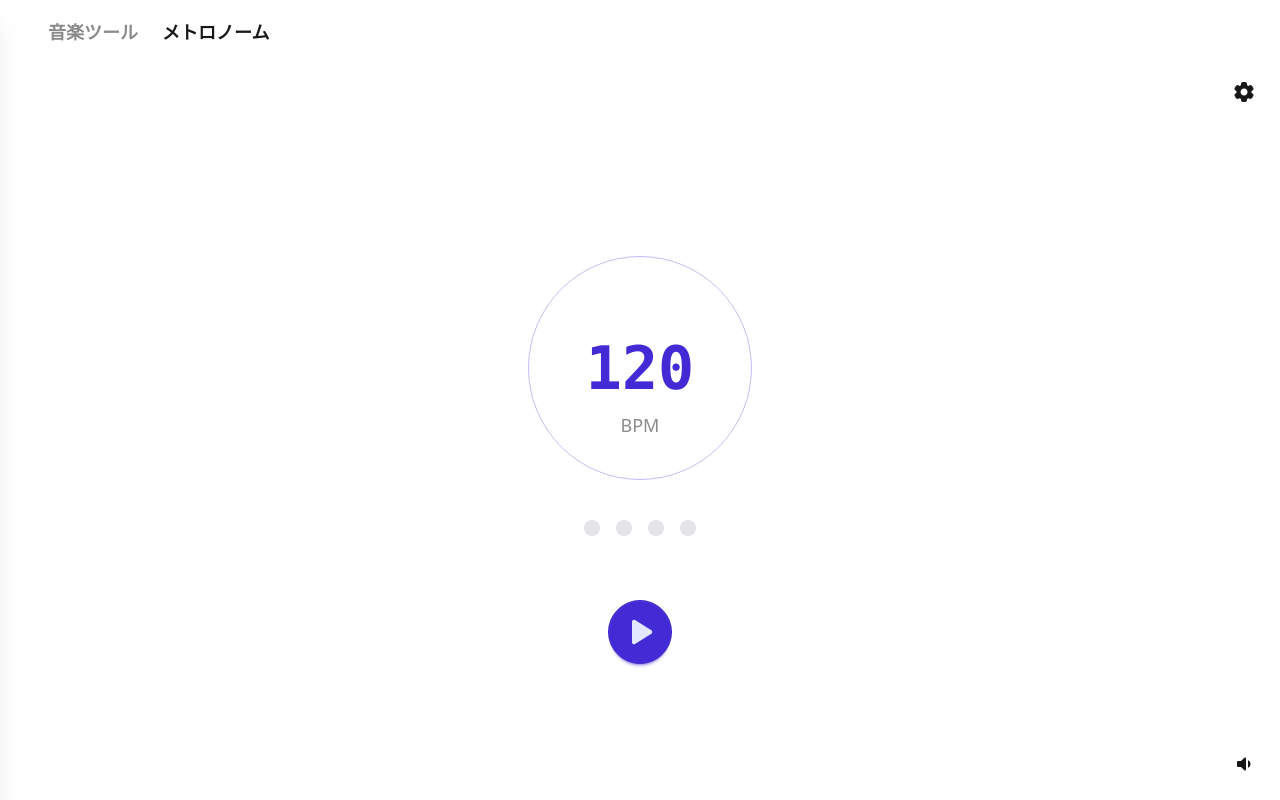
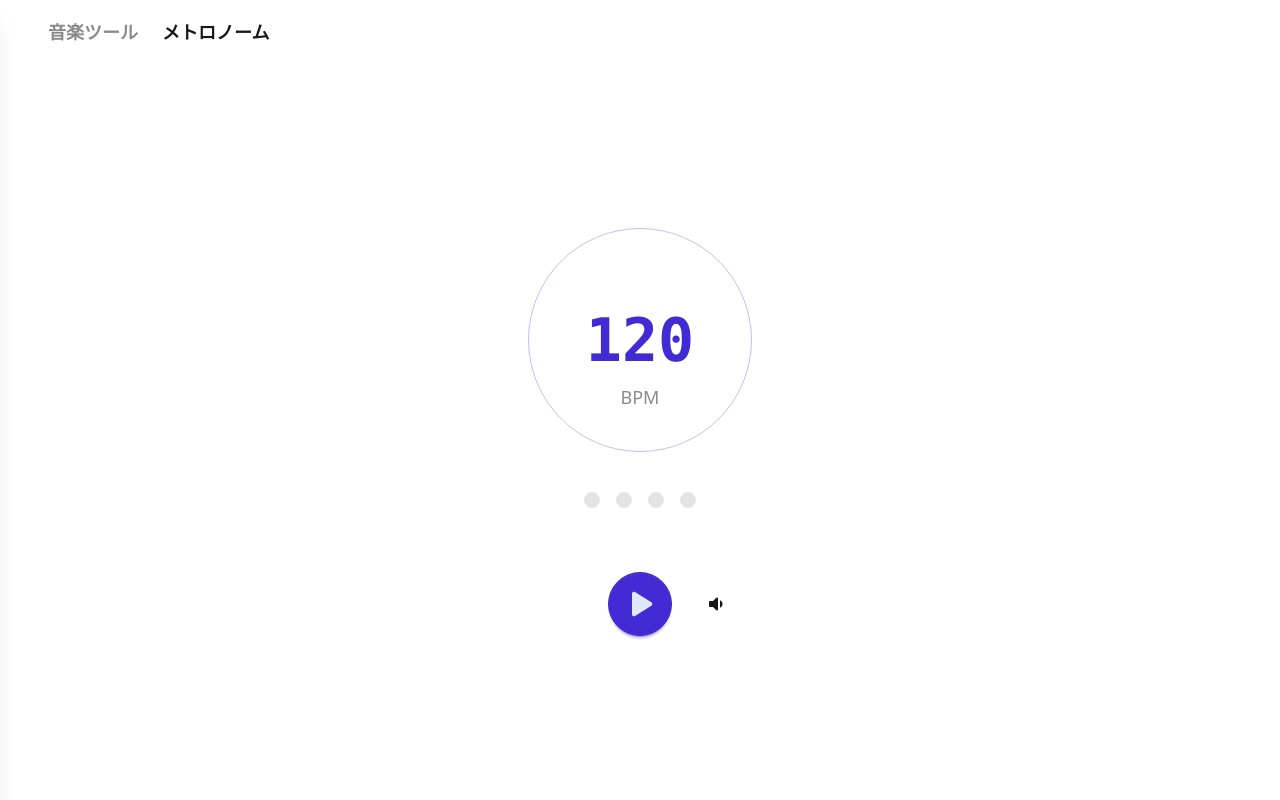
Before and after one commit to ashcolor/music-tools, a React (Vite) app: page / in a window 1280 px wide. Built offline with nearby package versions, Linux system fonts and the light colour scheme; some icons are missing.

Commit message:
add: 音設定

```diff
--- a/src/App.tsx
+++ b/src/App.tsx
@@ -1,7 +1,5 @@
 import Header from "./components/Header";
 import MetronomeApp from "./components/MetronomeApp";
-import SettingsButton from "./components/SettingsButton";
-import VolumeControl from "./components/VolumeControl";
 import { MetronomeProvider } from "./contexts/MetronomeContext";
 
 export default function App() {
@@ -9,11 +7,9 @@ export default function App() {
     <MetronomeProvider>
       <div className="min-h-screen bg-base-100 flex flex-col">
         <Header />
-        <SettingsButton />
         <div className="flex-1 flex items-center justify-center">
           <MetronomeApp />
         </div>
-        <VolumeControl />
       </div>
     </MetronomeProvider>
   );
--- a/src/components/MetronomeApp.tsx
+++ b/src/components/MetronomeApp.tsx
@@ -4,6 +4,7 @@ import { useMetronome, effectiveTargetBpm } from "@/contexts/MetronomeContext";
 import BeatsInput from "./BeatsInput";
 import BeatsDots from "./BeatsDots";
 import TempoEditor from "./TempoEditor";
+import VolumeControl from "./VolumeControl";
 
 export default function MetronomeApp() {
   const { state, actions } = useMetronome();
@@ -33,7 +34,9 @@ export default function MetronomeApp() {
     <div className="grid grid-cols-3 items-center w-full max-w-xl px-4">
       <div className="flex justify-start">{!isIdle && resetButton}</div>
       <div className="flex justify-center">{playPauseButton}</div>
-      <div />
+      <div className="flex justify-end">
+        <VolumeControl />
+      </div>
     </div>
   );
 
--- a/src/components/SettingsButton.tsx
+++ /dev/null
@@ -1,22 +0,0 @@
-import { useRef } from "react";
-import { Icon } from "@iconify/react";
-import SettingsModal from "./SettingsModal";
-
-export default function SettingsButton() {
-  const modalRef = useRef<HTMLDialogElement>(null);
-
-  return (
-    <div className="flex flex-row items-center justify-end gap-2 px-4 py-2">
-      <button
-        type="button"
-        className="btn btn-ghost btn-square"
-        onClick={() => modalRef.current?.showModal()}
-        aria-label="設定"
-      >
-        <Icon icon="material-symbols:settings-rounded" className="size-6" />
-      </button>
-
-      <SettingsModal ref={modalRef} />
-    </div>
-  );
-}
--- a/src/components/SettingsModal.tsx
+++ /dev/null
@@ -1,55 +0,0 @@
-import { forwardRef } from "react";
-import { useMetronome } from "@/contexts/MetronomeContext";
-import type { SoundType } from "@/contexts/MetronomeContext";
-
-const SOUND_TYPES: { value: SoundType; label: string }[] = [
-  { value: "electronic", label: "電子音" },
-  { value: "analog", label: "アナログ" },
-  { value: "woodfish", label: "木魚" },
-];
-
-const SettingsModal = forwardRef<HTMLDialogElement>((_, ref) => {
-  const { state, actions } = useMetronome();
-
-  return (
-    <dialog ref={ref} className="modal">
-      <div className="modal-box">
-        <h3 className="font-bold text-lg mb-4">設定</h3>
-
-        <div className="flex flex-col gap-6">
-          <section className="flex flex-col gap-3">
-            <h4 className="font-bold text-sm">音設定</h4>
-            <div className="flex flex-row items-center gap-3">
-              <label className="label-text text-sm whitespace-nowrap w-20">音の種類</label>
-              <div className="flex flex-row gap-1 flex-wrap">
-                {SOUND_TYPES.map(({ value, label }) => (
-                  <button
-                    key={value}
-                    type="button"
-                    className={`btn btn-sm rounded-full btn-neutral ${state.soundType !== value ? "btn-soft" : ""}`}
-                    onClick={() => actions.setSoundType(value)}
-                  >
-                    {label}
-                  </button>
-                ))}
-              </div>
-            </div>
-          </section>
-        </div>
-
-        <div className="modal-action">
-          <form method="dialog">
-            <button className="btn">閉じる</button>
-          </form>
-        </div>
-      </div>
-      <form method="dialog" className="modal-backdrop">
-        <button>close</button>
-      </form>
-    </dialog>
-  );
-});
-
-SettingsModal.displayName = "SettingsModal";
-
-export default SettingsModal;
--- a/src/components/VolumeControl.tsx
+++ b/src/components/VolumeControl.tsx
@@ -1,6 +1,12 @@
 import { useEffect, useRef, useState } from "react";
 import { Icon } from "@iconify/react";
-import { useMetronome } from "@/contexts/MetronomeContext";
+import { useMetronome, type SoundType } from "@/contexts/MetronomeContext";
+
+const SOUND_TYPES: { value: SoundType; label: string }[] = [
+  { value: "electronic", label: "電子音" },
+  { value: "analog", label: "アナログ" },
+  { value: "woodfish", label: "木魚" },
+];
 
 export default function VolumeControl() {
   const { state, actions } = useMetronome();
@@ -26,10 +32,22 @@ export default function VolumeControl() {
         : "material-symbols:volume-up-rounded";
 
   return (
-    <div ref={containerRef} className="fixed bottom-20 right-4 md:bottom-4 z-30">
+    <div ref={containerRef} className="relative">
       {open && (
-        <div className="absolute bottom-full right-0 mb-2 bg-base-100 border border-base-300 rounded-box shadow-lg p-3 flex flex-col items-center gap-2">
-          <span className="text-xs w-8 text-center">{Math.round(state.volume * 100)}</span>
+        <div className="absolute bottom-full right-0 mb-2 bg-base-100 border border-base-300 rounded-box shadow-lg p-3 flex flex-col gap-3 z-40 w-56">
+          <div className="flex flex-row gap-1 flex-wrap">
+            {SOUND_TYPES.map(({ value, label }) => (
+              <button
+                key={value}
+                type="button"
+                className={`btn btn-sm rounded-full btn-neutral ${state.soundType !== value ? "btn-soft" : ""}`}
+                onClick={() => actions.setSoundType(value)}
+              >
+                {label}
+              </button>
+            ))}
+          </div>
+          <div className="flex flex-row items-center gap-3">
             <input
               type="range"
               min={0}
@@ -37,9 +55,12 @@ export default function VolumeControl() {
               step={0.01}
               value={state.volume}
               onChange={(e) => actions.setVolume(Number(e.target.value))}
-            className="range range-sm range-primary"
-            style={{ writingMode: "vertical-lr", direction: "rtl", height: "8rem" }}
+              className="range range-sm range-primary flex-1"
             />
+            <span className="text-xs w-8 text-right tabular-nums">
+              {Math.round(state.volume * 100)}
+            </span>
+          </div>
         </div>
       )}
       <button
```
Lines whose indentation alone changed are shown as unchanged.
